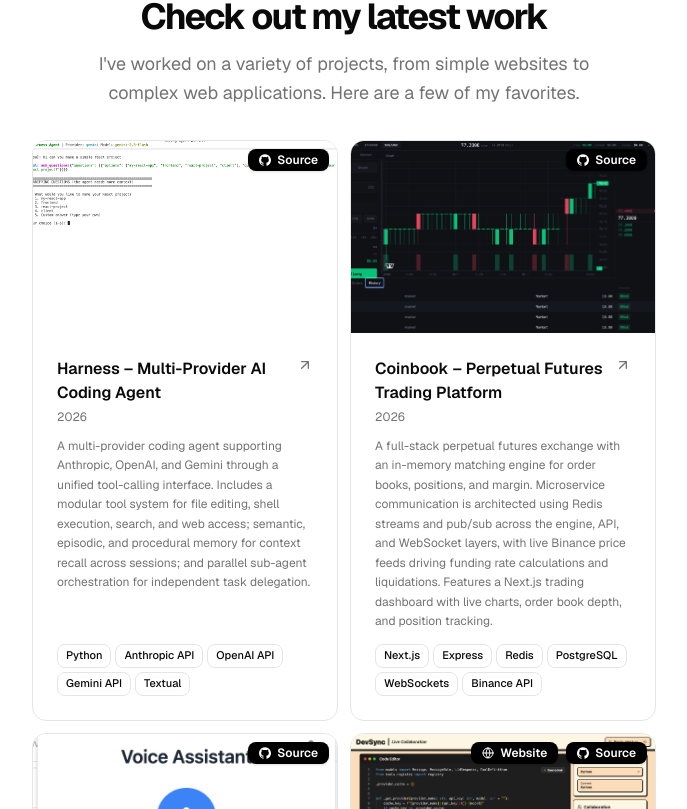
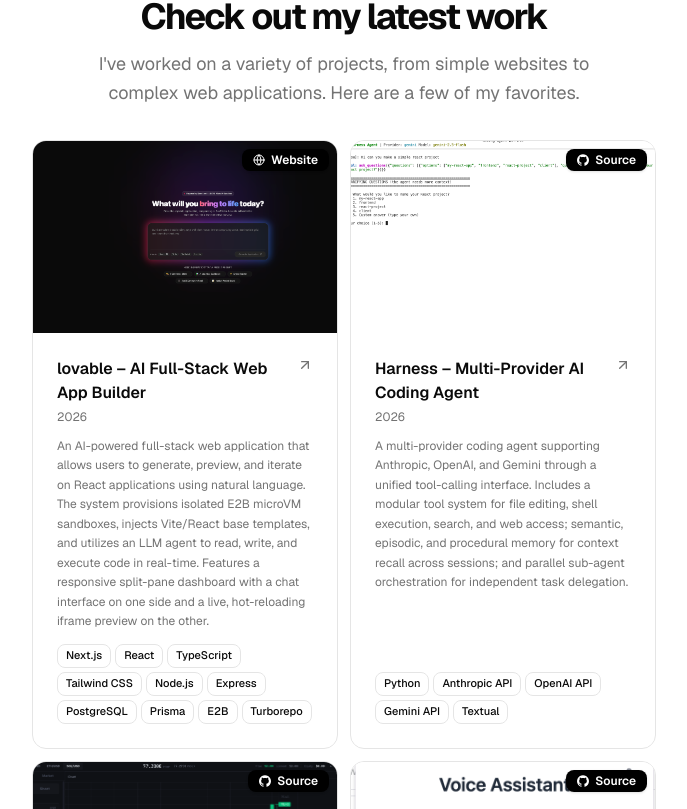
Before and after one commit to Apaarmeet/Portfolio-apaarmeet, a Next.js app: page / in a window 1280 px wide. Shown: the part 1091-1900 px from the top of the page, without its empty margins (296-983 px from the left). Built offline with nearby package versions, Linux system fonts and the light colour scheme.

Commit message:
add lovable project

```diff
--- a/src/data/resume.tsx
+++ b/src/data/resume.tsx
@@ -114,6 +114,35 @@
   ],
   projects: [
     {
+      title: "lovable – AI Full-Stack Web App Builder",
+      href: "https://lovable.apaarmeet.dev",
+      dates: "2026",
+      active: true,
+      description:
+        "An AI-powered full-stack web application that allows users to generate, preview, and iterate on React applications using natural language. The system provisions isolated E2B microVM sandboxes, injects Vite/React base templates, and utilizes an LLM agent to read, write, and execute code in real-time. Features a responsive split-pane dashboard with a chat interface on one side and a live, hot-reloading iframe preview on the other.",
+      technologies: [
+        "Next.js",
+        "React",
+        "TypeScript",
+        "Tailwind CSS",
+        "Node.js",
+        "Express",
+        "PostgreSQL",
+        "Prisma",
+        "E2B",
+        "Turborepo",
+      ],
+      links: [
+        {
+          type: "Website",
+          href: "https://lovable.apaarmeet.dev",
+          icon: <Icons.globe className="size-3" />,
+        },
+      ],
+      image: "/lovable.png",
+      video: "",
+    },
+    {
       title: "Harness – Multi-Provider AI Coding Agent",
       href: "https://github.com/Apaarmeet/Coding-Harness",
       dates: "2026",
```
Also changed, not shown: public/lovable.png (added).
